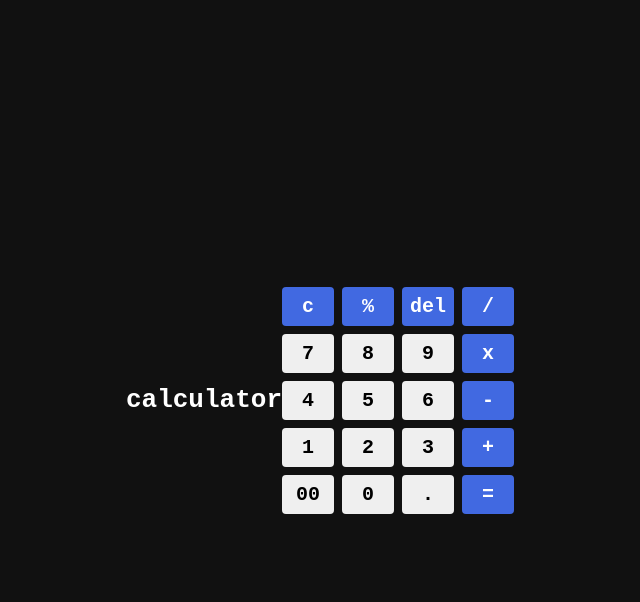
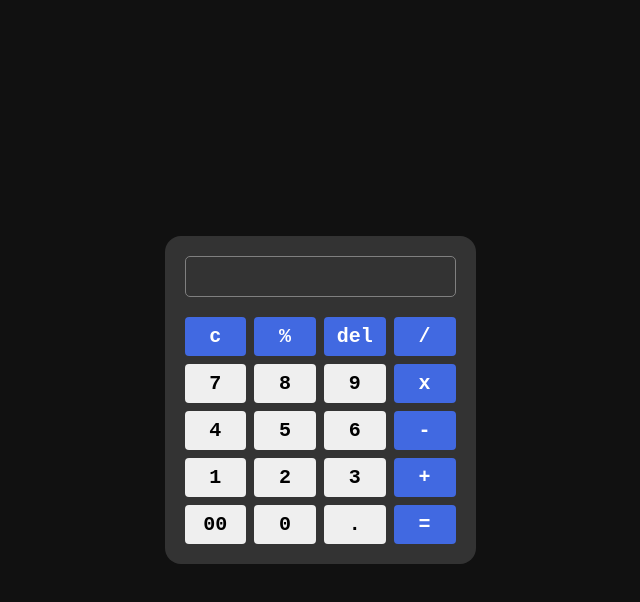
Before and after one commit to amisha7488/calculator, a plain HTML site: page index.html in a window 1280 px wide. Both pictures are taken after a click on the button "del". Shown: the whole page, without its empty margins (320-960 px from the left). Drawn offline with Linux system fonts and the light colour scheme.

Commit message:
implement the logic of the basic calculator using javascript.

```diff
--- /dev/null
+++ b/calculator.js
@@ -0,0 +1,25 @@
+const buttons = document.querySelectorAll('.calculator button');
+const input = document.querySelector('input');
+
+buttons.forEach(button=>{
+    button.addEventListener('click', ()=>{
+        const text = button.textContent.toLowerCase();
+
+        if(text === 'c'){
+            console.log(text);
+            input.value = '';
+        }
+        else if(text === 'del'){
+            input.value = input.value.slice(0, input.value.length - 1);
+        }
+        else if(text === '='){
+            console.log(text);
+            input.value = eval(input.value.replaceAll('x', '*'));
+        }
+        else{
+            console.log(text);
+            input.value += button.textContent;
+        }
+
+    })
+})
--- a/index.html
+++ b/index.html
@@ -1,13 +1,16 @@
 <!DOCTYPE html>
 <html lang="en">
+
 <head>
     <meta charset="UTF-8">
     <meta name="viewport" content="width=device-width, initial-scale=1.0">
     <link rel="stylesheet" href="style.css">
     <title>Document</title>
 </head>
+
 <body>
-    <h1>calculator</h1>
+    <div class="calculator">
+        <input type="text" readonly>
         <div class="keypad">
             <button class="secondary">c</button>
             <button class="secondary">%</button>
@@ -30,5 +33,8 @@
             <button>.</button>
             <button class="secondary">=</button>
         </div>
+    </div>
 </body>
+
+<script src="./calculator.js"></script>
 </html>
--- a/style.css
+++ b/style.css
@@ -17,15 +17,33 @@ body{
     background-color: #111;
 }
 
+.calculator{
+    background-color: #333;
+    padding: 20px;
+    border-radius: 16px;
+}
+
+.calculator input {
+    width: 100%;
+    background-color: transparent;
+    border: 1px solid gray;
+    outline: none;
+    color: white;
+    padding: 8px;
+    font-size: 20px;
+    border-radius: 5px;
+    margin-bottom: 20px;
+    text-align: right;
+}
+
 .keypad{
     display: grid;
     grid-template-columns: repeat(4, 1fr);
     grid-template-rows: repeat(5, 1fr);
     gap: 8px;
 }
-button.secondary{
-    background-color: royalblue;
-    color: white;
+button:hover{
+    filter: brightness(70%);
 }
 button{
     border: 0;
@@ -34,4 +52,9 @@ button{
     font-size: 20px;
     font-weight: 600;
     cursor: pointer;
+    transition: all .3s ease;
 }
+button.secondary{
+    background-color: royalblue;
+    color: white;
+}
```
Lines whose indentation alone changed are shown as unchanged.
